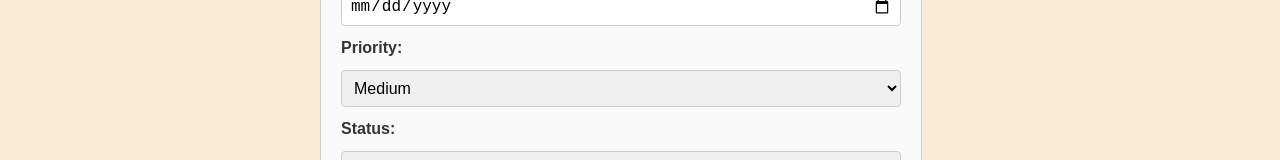
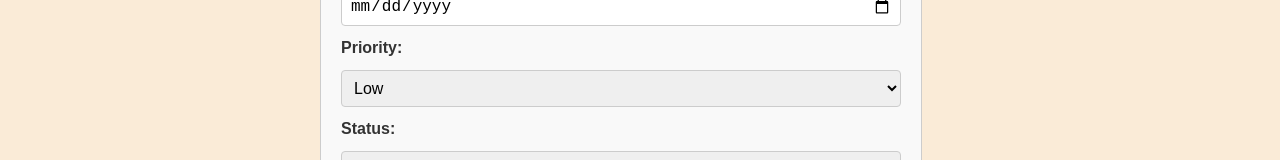
Before and after one commit to PallavNav/Task-Manager-UI, a React (Vite) app: page /tasks/new in a window 1280 px wide. Shown: the part 393-553 px from the top of the page. Built offline with nearby package versions, Linux system fonts and the light colour scheme; no server answers.

Commit message:
Btn modification.

```diff
--- a/src/components/TaskForm.tsx
+++ b/src/components/TaskForm.tsx
@@ -23,7 +23,7 @@ const TaskForm = ({ onSave, existingTask }: TaskFormProps) => {
     title: "",
     description: "",
     dueDate: "",
-    priority: "Medium",
+    priority: "Low",
     status: "Pending",
   });
   const [errors, setErrors] = useState<{ title?: string; description?: string; dueDate?: string }>({});
```
